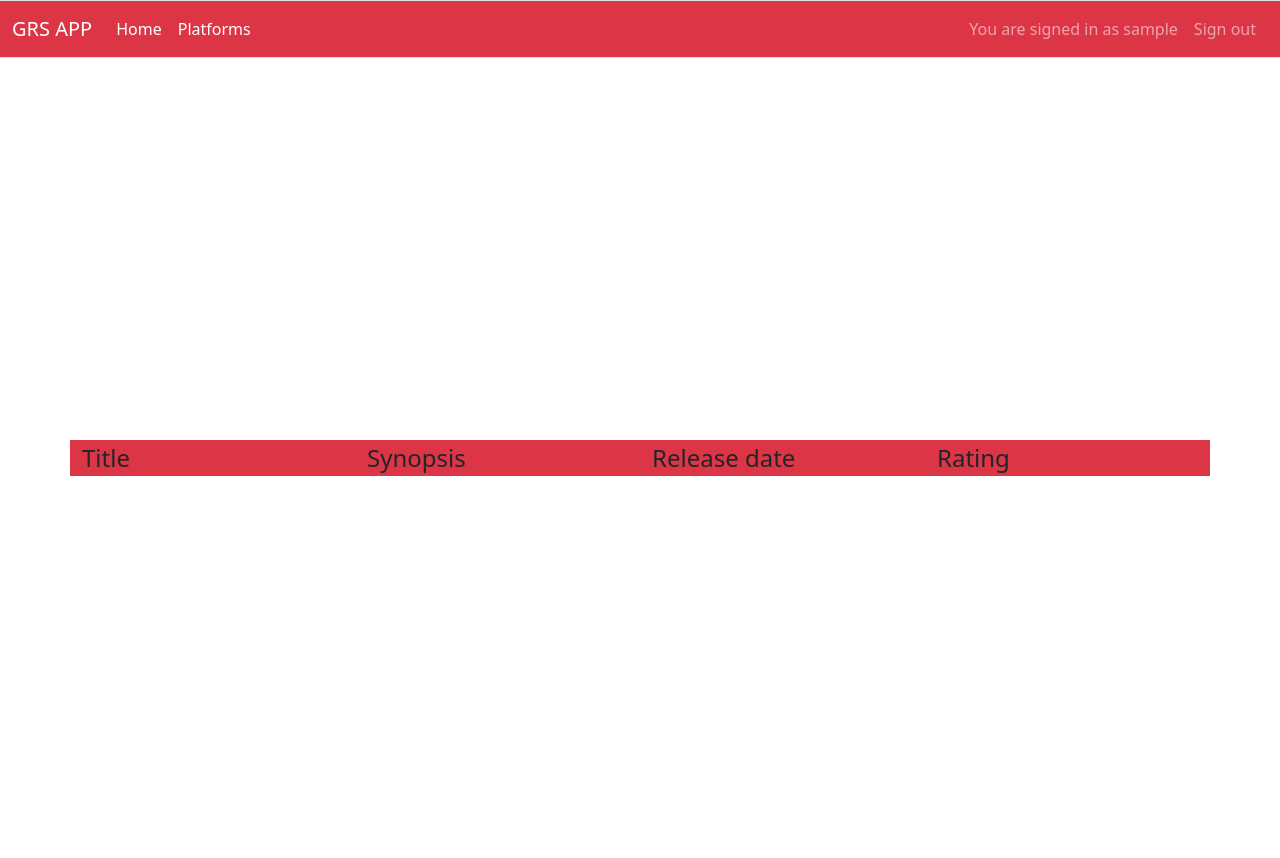
After one commit to smannist/game-release-search, a Flask app: template templates/games.html in a window 1280 px wide. The commit adds this page. Run offline with Flask 2, Linux system fonts and the light colour scheme; the template is opened without the code that fills it, so the values that code supplies are empty; the visitor is signed in with stand-in values (Sample User, id 1).

Commit message:
Added games page and search. Updated schema.

```diff
--- a/static/style.css
+++ b/static/style.css
@@ -19,6 +19,10 @@
     text-align: center;
 }
 
+.info-text-games {
+    font-size: 24px;
+  }
+
 p {
     font-family: sans-serif;
     text-align: justify;
--- /dev/null
+++ b/templates/games.html
@@ -0,0 +1,41 @@
+{% extends "layout.html" %} {% block content %} {% if session.username %}
+
+<div class="jumbotron vertical-center">
+  <div class="container">
+    <div class="row bg-danger">
+      <div class="col info-text-games">Title</div>
+      <div class="col info-text-games">Synopsis</div>
+      <div class="col info-text-games">Release date</div>
+      <div class="col info-text-games">Rating</div>
+    </div>
+    {% for games in games %}
+    <div class="row">
+      <div class="col">{{ games.title }}</div>
+      <div class="col">{{ games.synopsis }}</div>
+      <div class="col">{{ games.release_date }}</div>
+      {% for ratings in ratings %}
+      {% if games.id == ratings.game_id %}
+      <div class="col">{{ ratings.rating }}</div>
+      {% endif %}
+      {% endfor %}
+    </div>
+    {% endfor %}
+  </div>
+</div>
+
+{% else %}
+
+<div class="jumbotron vertical-center">
+  <div class="container d-flex justify-content-center">
+      <div class="row">
+        <div class="col-md">
+          <p>
+            You must be signed in to access games
+          </p>
+        </div>
+        </div>
+      </div>
+    </div>
+</div>
+
+{% endif %} {% endblock %}
--- a/templates/platforms.html
+++ b/templates/platforms.html
@@ -6,7 +6,7 @@
     <div class="row">
       {% for platforms in platforms %}
       <div class="col-4">
-        <a href="/{{ platforms.name }}/games">
+        <a href="platforms/{{ platforms.name }}/games">
           <div class="card">
             <img src="/image/{{ platforms.id }}" class="card-img-top" />
           </div>
```
Also changed, not shown: routes.py (+4 -3 lines), schema/schema.sql (+15 -0 lines), services/game.py (added, +18 -0 lines).
